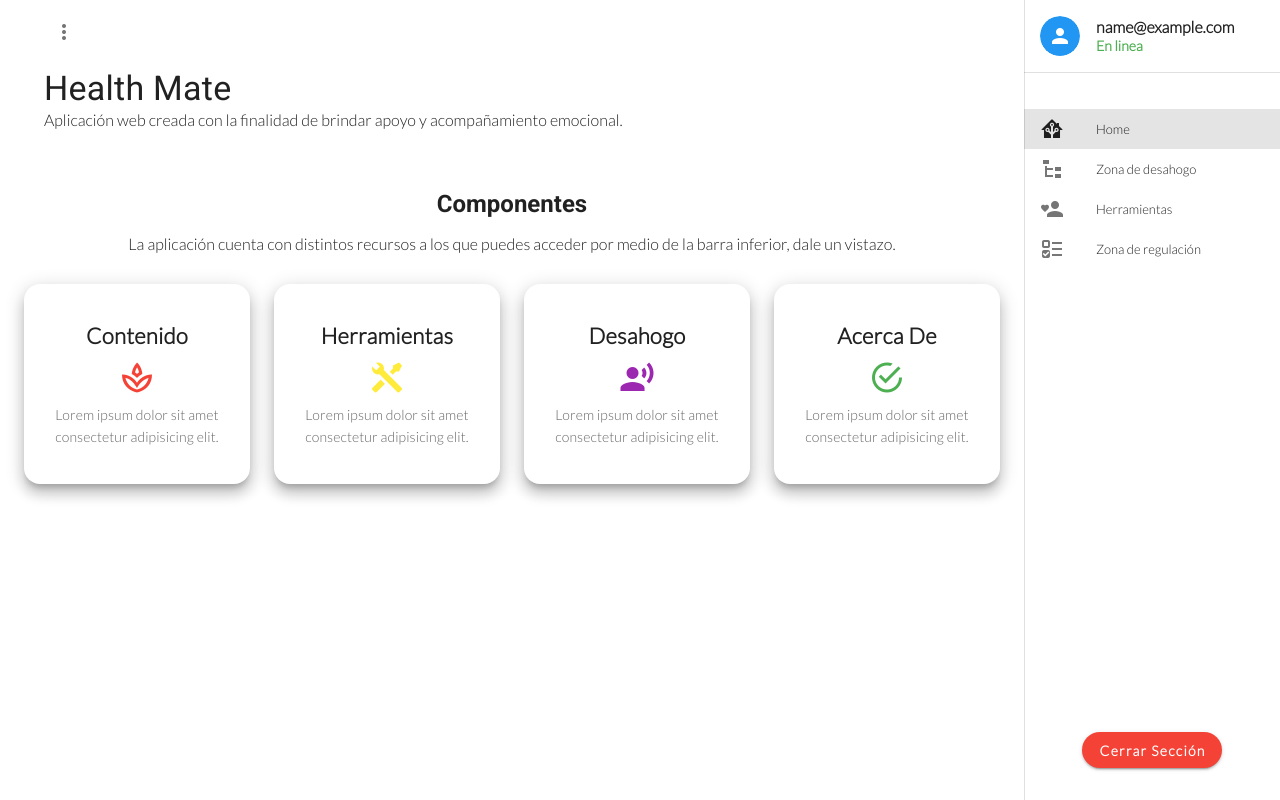
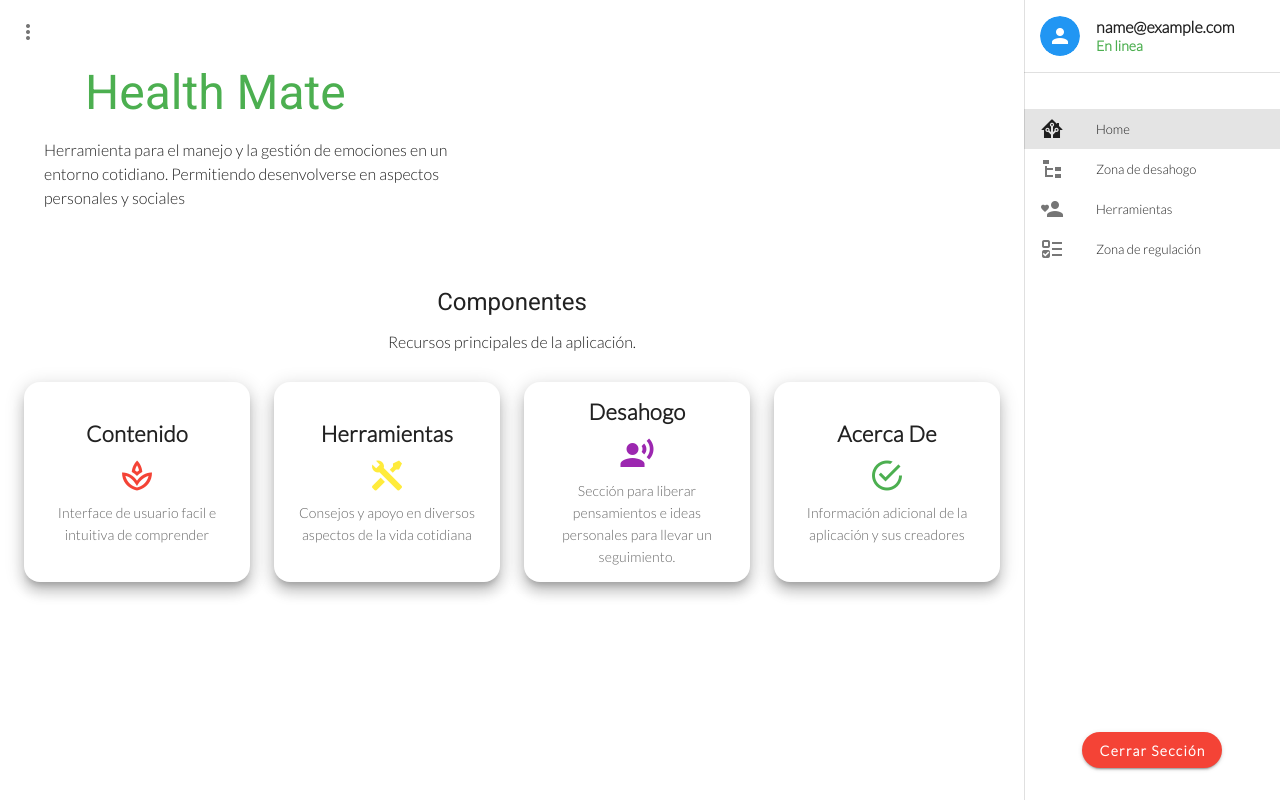
Before and after one commit to RickBm400/autismo-app-regulacion, a Vue app: page /home in a window 1280 px wide. Built offline with nearby package versions, Linux system fonts and the light colour scheme; sample sign-in values are in the browser's storage.

Commit message:
feat: changed login and information
+navBar
+textos cambiados
+login cambiado

```diff
--- a/src/components/landing/navBar.vue
+++ b/src/components/landing/navBar.vue
@@ -1,29 +1,29 @@
 <template>
   <v-container fluid>
     <v-app-bar app elevation="0" color="white">
-      <v-dialog>
-        <template v-slot:activator="{on, off}">
+      <v-dialog v-if="$vuetify.breakpoint.smAndDown">
+        <template v-slot:activator="{on, off}" >
           <v-btn
           icon
           fab
           v-bind="off"
           v-on="on"
           plain>
-          <v-icon v-if="$vuetify.breakpoint.smAndDown"> mdi-account </v-icon>
+          <v-icon > mdi-account </v-icon>
           </v-btn>
         </template>
-        <template v-slot:default="dialog" >
+        <template v-slot:default="dialog">
           <v-card height="auto" class="rounded-xl pa-5" elevation="0">
             <v-card-text class=" d-flex flex-column align-center">
-              <v-avatar color="blue">
+              <v-avatar color="blue" class="mb-2" size="50">
                 <v-icon class="white--text">mdi-account</v-icon>
               </v-avatar>
 
-              <span>{{userTag}}</span>
+              <span class="font-weight-bold">{{userTag}}</span>
               <span style="color:green; font-weight:bold">En linea</span>
             </v-card-text>
 
-            <v-card-actions class="d-flex justify-center mt-9">
+            <v-card-actions class="d-flex justify-center mt-5">
               <v-btn @click="_logOut(), dialog.value=false" color="red"  class="text-capitalize rounded-pill white--text">
               Cerrar Sección
             </v-btn>
--- a/src/views/landingPage/HomeView.vue
+++ b/src/views/landingPage/HomeView.vue
@@ -1,24 +1,23 @@
 <template>
   <v-container fluid>
-    <v-sheet class="pa-5">
+    <v-sheet class="pa-2 mb-5" :class="$vuetify.breakpoint.smAndDown?'pa-2':'pa-5'">
       <v-row>
-        <v-col cols="9">
-          <span class="text-h4">Health Mate</span>
-          <p>
-            Aplicación web creada con la finalidad de brindar apoyo y
-            acompañamiento emocional.
+        <v-col :cols="$vuetify.breakpoint.smAndDown?12:6" >
+          <span class="text-h3 d-flex  green--text"> <v-img src="@/assets/IMG/landing/apple-touch-icon.png"  max-height="41" max-width="41"></v-img> Health Mate</span>
+          <p class="pt-5" :class="$vuetify.breakpoint.smAndDown?'text-center':''">
+            Herramienta para el manejo y la gestión de emociones en un entorno cotidiano. Permitiendo desenvolverse en aspectos personales y sociales
           </p>
         </v-col>
+
       </v-row>
     </v-sheet>
 
       <div class="pa-5 pb-0 d-flex flex-column align-center">
-        <span class="d-flex mb-3 d-flex justify-center font-weight-bold text-h5"
+        <span class="d-flex mb-3 d-flex justify-center text-h5"
           >Componentes</span
         >
         <p>
-          La aplicación cuenta con distintos recursos a los que puedes acceder
-          por medio de la barra inferior, dale un vistazo.
+          Recursos principales de la aplicación.
         </p>
       </div>
       <v-sheet>
@@ -60,25 +59,25 @@ export default {
         {
           color: "red",
           title: "Contenido",
-          content: "Lorem ipsum dolor sit amet consectetur adipisicing elit.",
+          content: "Interface de usuario facil e intuitiva de comprender",
           icon: "mdi-spa-outline",
         },
         {
           color: "yellow",
           title: "Herramientas",
-          content: "Lorem ipsum dolor sit amet consectetur adipisicing elit.",
+          content: "Consejos y apoyo en diversos aspectos de la vida cotidiana",
           icon: "mdi-tools",
         },
         {
           color: "purple",
           title: "Desahogo",
-          content: "Lorem ipsum dolor sit amet consectetur adipisicing elit.",
+          content: "Sección para liberar pensamientos e ideas personales para llevar un seguimiento.",
           icon: "mdi-account-voice",
         },
         {
           color: "green",
           title: "Acerca De",
-          content: "Lorem ipsum dolor sit amet consectetur adipisicing elit.",
+          content: "Información adicional de la aplicación y sus creadores",
           icon: "mdi-checkbox-marked-circle-outline",
         },
       ],
--- a/src/views/landingPage/dailyRoutine.vue
+++ b/src/views/landingPage/dailyRoutine.vue
@@ -2,20 +2,20 @@
   <v-container fluid :class="$vuetify.breakpoint.smAndDown?'pa-0':'d-flex'">
     <v-card  :width="$vuetify.breakpoint.smAndDown?'100%': '40%'" elevation="0" class="align-center">
       <v-row >
-        <v-col :cols="$vuetify.breakpoint.smAndDown? 9:12">
+        <v-col :cols="$vuetify.breakpoint.smAndDown? 12:12">
           <v-card-title class="text-h5 font-weight-bold pb-5">
             Zona de desahogo
           </v-card-title>
-          <v-card-subtitle class="text-left" style="line-height: 1rem">
+          <v-card-subtitle class="text-left pt-5" style="line-height: 23px">
             Escribe aquí tus entradas diarias sobre pensamientos, ideas o
-            recuerdos importantes.
+            recuerdos importantes. Puedes agregarle un estado de animo a tus pensamientos haciendo click en cualquier icono de tu gusto.
           </v-card-subtitle>
         </v-col>
-        <v-col :cols="$vuetify.breakpoint.smAndDown? 3:12" class="d-flex align-center justify-center">
+        <v-col :cols="$vuetify.breakpoint.smAndDown? 12:12" class="d-flex align-center justify-center">
           <v-dialog max-width="400">
             <template v-slot:activator="{ on, off }">
               <v-btn
-                :icon="$vuetify.breakpoint.mdAndDown"
+
                 plain
                 v-bind="off"
                 v-on="on"
@@ -24,7 +24,7 @@
                 :ripple="false"
               >
                 <v-icon> mdi-plus </v-icon>
-                <span v-if="!$vuetify.breakpoint.smAndDown" style="font-weight:800" class=" text-capitalize white--text">Nueva Entrada</span>
+                <span style="font-weight:800" class=" text-capitalize white--text">Nueva Entrada</span>
               </v-btn>
             </template>
             <template v-slot:default="dialog" >
--- a/src/views/landingPage/regulationSection.vue
+++ b/src/views/landingPage/regulationSection.vue
@@ -8,8 +8,7 @@
         Zona de Regulación
       </v-card-title>
       <v-card-text class="text-center">
-        Realiza un checkeo diario de ciertas actividades que quieres realizar,
-        de este modo puedes llevar un seguimiento de cosas que has realizado.
+        Realiza un checkeo diario de actividades que has realizado, puedes seleccionar una categoría y encontrarás una serie de preguntas relacionadas a un aspecto en particular.
       </v-card-text>
     </v-card>
 
--- a/src/views/landingPage/userAdvisor.vue
+++ b/src/views/landingPage/userAdvisor.vue
@@ -8,8 +8,7 @@
         Herramientas
       </v-card-title>
       <v-card-text class="text-center" style="font-weight: 800">
-        Lorem ipsum dolor sit amet consectetur adipisicing elit. Eum soluta quis
-        autem atque? Alias dolore cupiditate dignissimos.
+        Encuentra ayuda e información sobre temáticas de tu interés haciendo click en cualquiera de las tarjetas.
       </v-card-text>
     </v-card>
 
@@ -81,7 +80,7 @@
                       <span class="font-weight-bold"
                         >¿Por que me sucede esto?</span
                       >
-                      <p>{{ subItem.cause }}</p>
+                      <p v-html="subItem.cause"></p>
 
                       <span class="font-weight-bold">¿Como manejarlo?</span>
                       <p>{{ subItem.solution }}</p>
@@ -125,8 +124,8 @@ export default {
       //         {
       //           expand: false,
       //           qTitle: 'No me siento con energía',
-      //           cause: 'Causas del por qué no te sientes con energía',
-      //           solution: 'Lorem ipsum dolor sit, amet consectetur adipisicing elit. Fugiat illum cum pariatur? Aperiam nam perferendis, ullam mollitia debitis ut hic, quis quaerat dolorem assumenda tempora id, corrupti cum fuga corporis!'
+      //           content: 'Causas del por qué no te sientes con <b>energía</b>',
+
       //       },
       //       {
       //           expand: false,
--- a/src/views/sections/login.vue
+++ b/src/views/sections/login.vue
@@ -23,7 +23,10 @@
                     <v-text-field
                     filled
                     dense
+                    :append-icon="show ? 'mdi-eye' : 'mdi-eye-off'"
+                    :type="show ? 'text' : 'password'"
                     v-model="password"
+                    @click:append="show=!show"
                     rounded
                     prepend-inner-icon="mdi-lock"
                     color="green"
@@ -54,8 +57,9 @@ import {  ref, onValue} from "firebase/database";
 export default {
     data(){
         return{
-            email:'rick@gmail.com',
-            password:'test1234',
+            email:'',
+            password:'',
+            show:false
         }
     },
     methods:{
```
Also changed, not shown: src/assets/IMG/landing/apple-touch-icon.png (added).
